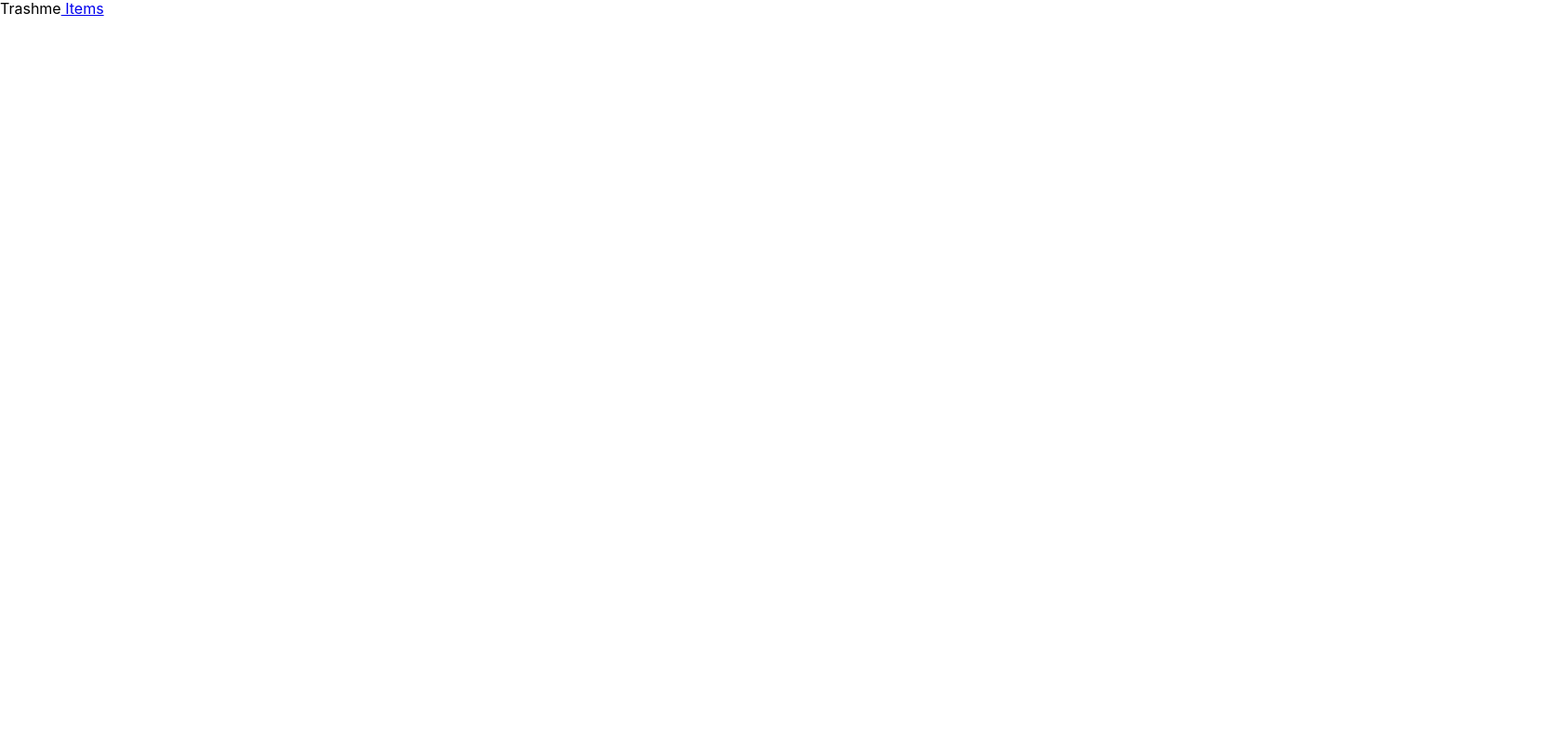
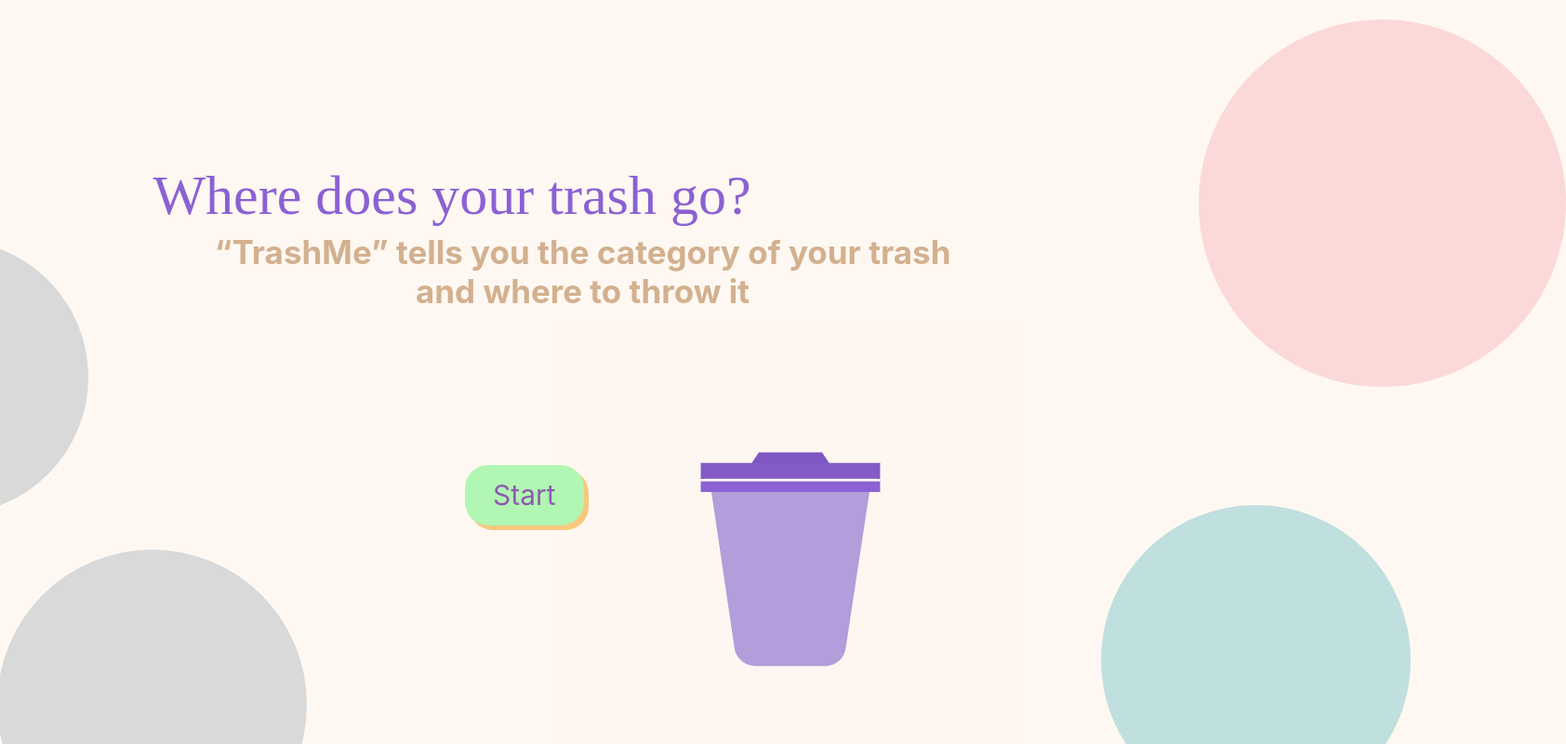
Before and after one commit to AuYuRa/TrashMe, a React (Create React App) app: page / in a window 1280 px wide. Shown: the top 800 px of the page at 93% size, 1684 px wide, since content can reach past the window. Built offline with nearby package versions, Linux system fonts and the light colour scheme.

Commit message:
homepage design

```diff
--- a/package.json
+++ b/package.json
@@ -3,10 +3,13 @@
   "version": "0.1.0",
   "private": true,
   "dependencies": {
+    "@lottiefiles/react-lottie-player": "^3.4.7",
     "@testing-library/jest-dom": "^5.16.5",
     "@testing-library/react": "^13.4.0",
     "@testing-library/user-event": "^13.5.0",
+    "lottie-react": "^2.3.1",
     "react": "^18.2.0",
+    "react-app": "^1.1.2",
     "react-dom": "^18.2.0",
     "react-router-dom": "^6.4.2",
     "react-scripts": "5.0.1",
--- /dev/null
+++ b/src/home/home.css
@@ -0,0 +1,133 @@
+body{
+    margin:0;
+    /*background-image: url('./bgImage.png');*/
+    background-color: #FFF8F2;
+}
+.gif{
+    position: absolute;
+    width: 200px;
+    height: 200px;
+    left: 445px;
+    top: 500px;
+
+}
+.circle1 {
+    position: absolute;
+    width: 395px;
+    height: 395px;
+    left: 1289px;
+    top: 21px;
+
+    background: #FBD9D9;
+    border-radius: 50%;
+    /* display: inline-block; */
+}
+
+.circle2 {
+    position: absolute;
+    width: 333px;
+    height: 333px;
+    left: 1184px;
+    top: 543px;
+
+    background: #C0DFDF;
+    border-radius: 50%;
+    /* display: inline-block; */
+}
+
+.circle3 {
+    position: absolute;
+    width: 333px;
+    height: 333px;
+    left: -3px;
+    top: 591px;
+
+    background: #D9D9D9;
+    border-radius: 50%;
+    /* display: inline-block; */
+}
+
+.circle4 {
+    position: absolute;
+    width: 295px;
+    height: 295px;
+    left: -200px;
+    top: 258px;
+
+    background: #D9D9D9;
+    border-radius: 50%;
+    /* display: inline-block; */
+}
+
+.Title{
+    position: absolute;
+    width: 1372px;
+    height: 200px;
+    left: -200px;
+    top: 150px;
+
+    font-family: 'Katibeh';
+    font-style: normal;
+    font-weight: 400;
+    font-size: 60px;
+    line-height: 120px;
+    text-align: center;
+
+    color: #8B61D3;
+}
+
+.sub{
+    position: absolute;
+    width: 793px;
+    height: 164px;
+    left: 230px;
+    top: 250px;
+
+    font-family: 'Inter';
+    font-style: normal;
+    font-weight: 700;
+    font-size: 35px;
+    line-height: 42px;
+    text-align: center;
+
+    color: #D3B08F;
+}
+
+.play-GIF-on-hover {
+    position: absolute;
+    width: 500px;
+    height: 500px;
+    left: 600px;
+    top: 350px;
+
+    background-image: url('trashcan.gif') ;
+    background-size: 100%;
+    background-position: center center;
+}
+.play-GIF-on-hover:hover {
+    background-image: url('trashcan.gif');
+}
+
+.button{
+    position: absolute;
+    left: 500px;
+    top: 500px;
+
+    background-color: #b1f6b3; /* Green */
+    border: none;
+    border-radius: 25px;
+    color: #8e5baf;
+    padding: 15px 30px;
+    text-align: center;
+    text-decoration: none;
+    display: inline-block;
+    font-size: 30px;
+
+    box-shadow: 5px 5px rgb(248, 200, 127);
+
+    font-family: 'Inter'
+
+
+
+
+}
--- a/src/home/home.js
+++ b/src/home/home.js
@@ -1,15 +1,24 @@
 import React from 'react';
+import './home.css'
 import '../containers/App';
 import '../containers/App.css';
 import {Link} from 'react-router-dom';
+import Lottie, { LottiePlayer } from 'lottie-react';
+import { Player, Controls } from '@lottiefiles/react-lottie-player';
 
 const Home = () => {
+
   return (
     <div>
-      <header>
-        Trashme
-        <Link to='/items'> Items </Link>
-      </header>
+      <div className="Title">Where does your trash go?</div>
+      <div className="sub">“TrashMe” tells you the category of your trash and where to throw it</div>
+      <div className="circle1"></div>
+      <div className="circle2"></div>
+      <div className="circle3"></div>
+      <div className="circle4"></div>
+      <div class="play-GIF-on-hover"></div>
+      <Link to='/items' className="button"> Start </Link>
+
     </div>
   );
 };
```
Also changed, not shown: src/home/trashcan.gif (added), 1 other file (tests, documents, lock files or other folders).
